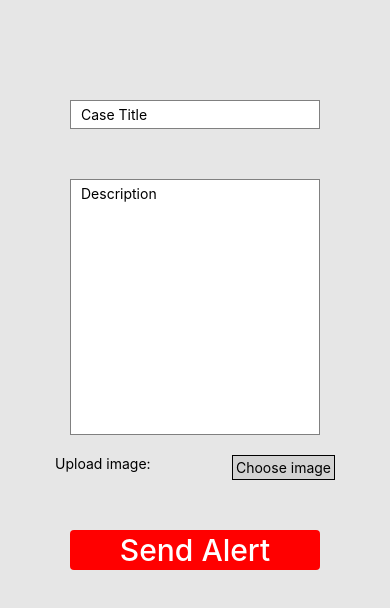
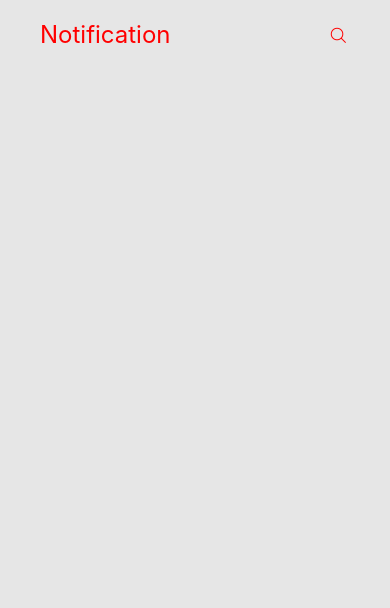
Before and after one commit to JeanPaul-AbiZeid/SOS, a React Native app in the folder SOS-ReactNative/: screen / in a window 390 px wide. Shown: the top 608 px of the page. Built offline with nearby package versions, Linux system fonts and the light colour scheme.

Commit message:
frontend: adding the header + styling

```diff
--- a/SOS-ReactNative/App.js
+++ b/SOS-ReactNative/App.js
@@ -2,9 +2,10 @@ import CreateAlert from './components/CreateAlert/CreateAlert';
 import Home from './components/Home/Home';
 import LogIn from './components/Login/Login';
 import Signup from './components/Sign up/Signup';
+import Notification from './components/Notification/Notification';
 
 export default function App() {
   return (
-    <CreateAlert/>
+    <Notification/>
   );
 }
--- a/SOS-ReactNative/components/Notification/Notification.js
+++ b/SOS-ReactNative/components/Notification/Notification.js
@@ -1,10 +1,20 @@
 import {  ScrollView, Text, View } from 'react-native';
 import React from "react";
 import styles from './styles';
+import { EvilIcons } from '@expo/vector-icons';
 
-export default function Norification() {
+export default function Notification() {
 
   return (
+    <View style={styles.main}>
+        <ScrollView contentContainerStyle={styles.container}>
+        <View style={styles.header}>
+            <Text style={styles.title}>Notification</Text>
+            <EvilIcons name="search" size={24} color="red" />
+        </View>
+        </ScrollView>
+    </View>
+
 
   );
 }
--- a/SOS-ReactNative/components/Notification/styles.js
+++ b/SOS-ReactNative/components/Notification/styles.js
@@ -2,11 +2,28 @@ import { StyleSheet, StatusBar } from 'react-native';
 
 const styles = StyleSheet.create({
     container: {
-        flex: 1,
+        flexGrow: 1,
         marginTop: StatusBar.currentHeight,
-        paddingTop: 50,
         backgroundColor: '#e6e6e6',
+        paddingHorizontal: 20,
+        paddingBottom: 100,
         alignItems: 'center',
+      },
+      main: {
+        flexGrow: 1,
+      },
+      header: {
+        flexDirection: 'row',
+        marginTop: 20,
+        justifyContent: 'space-between',
+        alignSelf: 'stretch',
+        marginHorizontal: 20,
+        alignItems: 'center'
+      },
+      title: {
+        color: 'red',
+        fontSize: 24,
+        fontWeight: '400',
       }
 });
 
```
